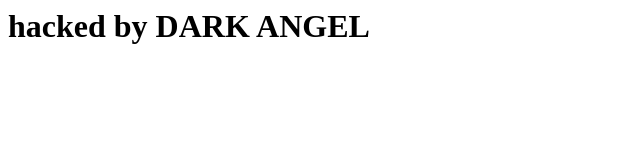
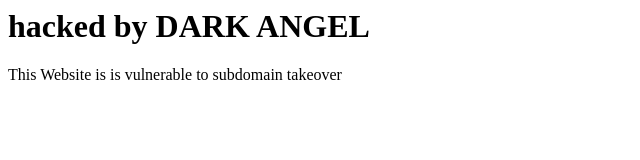
Before and after one commit to darkagel/subdomain, a plain HTML site: page index.html in a window 1280 px wide. Shown: the whole page, without its empty margins (0-640 px from the left). Drawn offline with Linux system fonts and the light colour scheme.

Commit message:
Update index.html

```diff
--- a/index.html
+++ b/index.html
@@ -1,5 +1,7 @@
 <html>
 <body>
 <h1> hacked by DARK ANGEL</h1>
+  This Website is is vulnerable to subdomain takeover
+
 </body>
 </html>
```
